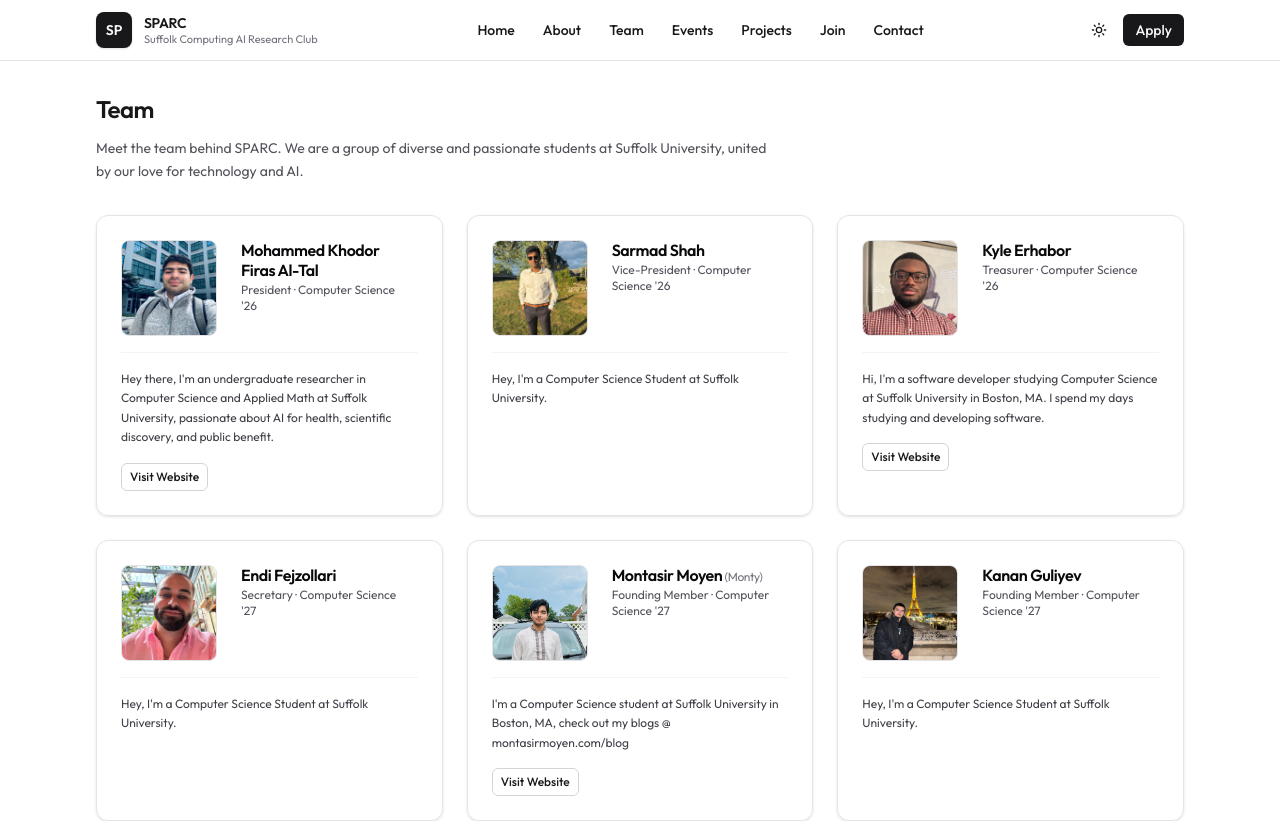
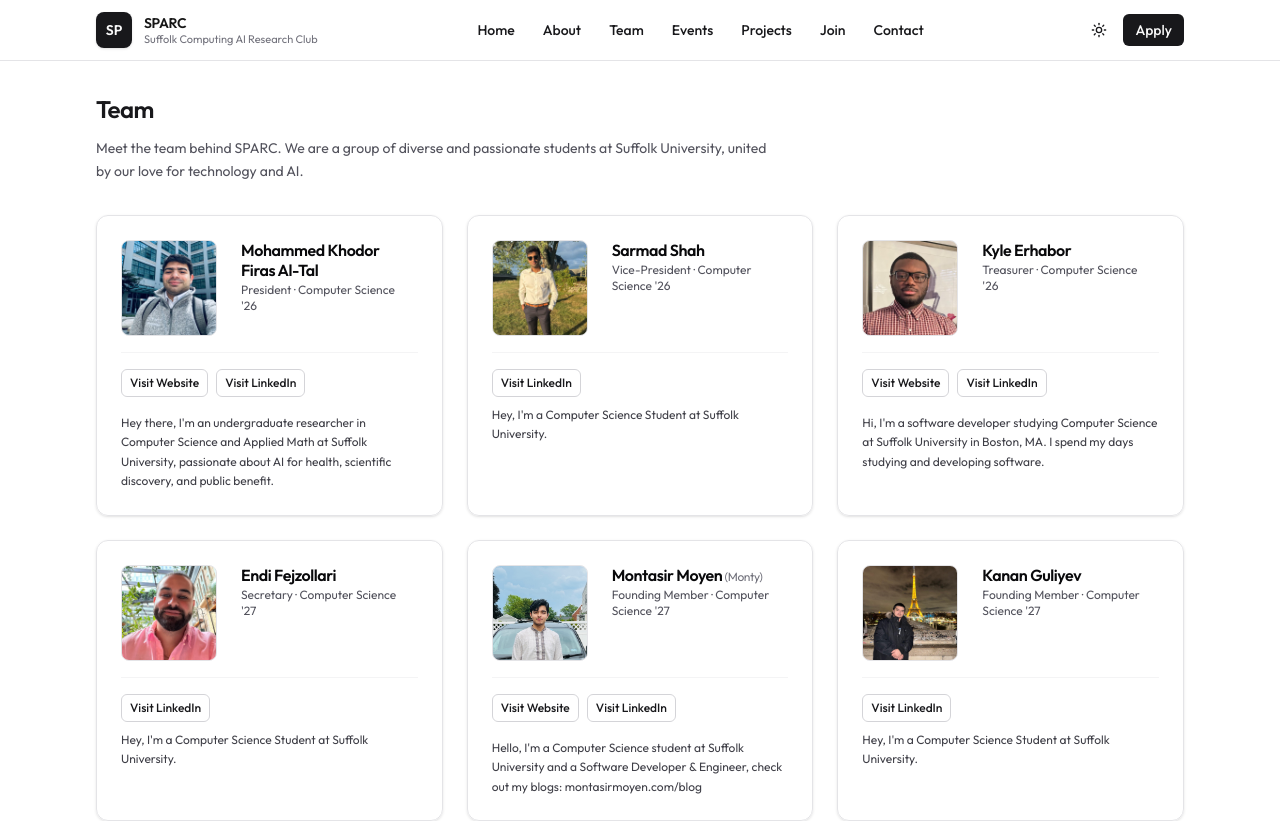
Before and after one commit to montasirmoyen/sparc-website, a Next.js app: page /team in a window 1280 px wide. Shown: the top 821 px of the page. Built offline with nearby package versions, Linux system fonts and the light colour scheme.

Commit message:
Add visit linkedin button

```diff
--- a/app/team/page.tsx
+++ b/app/team/page.tsx
@@ -15,6 +15,7 @@ const team = [
     role: "President · Computer Science '26",
     image: "/mo.jpeg",
     website: "https://mohammedkhodoraltal.com/",
+    linkedin: "https://www.linkedin.com/in/mohammed-al-tal/",
     blurb:
       "Hey there, I'm an undergraduate researcher in Computer Science and Applied Math at Suffolk University, passionate about AI for health, scientific discovery, and public benefit.",
   },
@@ -22,6 +23,7 @@ const team = [
     name: "Sarmad Shah",
     role: "Vice-President · Computer Science '26",
     image: "/sarmad.jpeg",
+    linkedin: "https://www.linkedin.com/in/sarmadshah03/",
     blurb:
       "Hey, I'm a Computer Science Student at Suffolk University.",
   },
@@ -30,6 +32,7 @@ const team = [
     role: "Treasurer · Computer Science '26",
     image: "/kyle.jpeg",
     website: "https://kyleerhabor.com/",
+    linkedin: "https://www.linkedin.com/in/kyleerhabor/",
     blurb:
       "Hi, I'm a software developer studying Computer Science at Suffolk University in Boston, MA. I spend my days studying and developing software.",
   },
@@ -37,6 +40,7 @@ const team = [
     name: "Endi Fejzollari",
     role: "Secretary · Computer Science '27",
     image: "/endi.jpeg",
+    linkedin: "https://www.linkedin.com/in/endi-fejzollari-716aab181/",
     blurb:
       "Hey, I'm a Computer Science Student at Suffolk University.",
   },
@@ -46,13 +50,15 @@ const team = [
     role: "Founding Member · Computer Science '27",
     image: "/monty.jpg",
     website: "https://montasirmoyen.com/",
+    linkedin: "https://www.linkedin.com/in/montasirmoyen/",
     blurb:
-      "I'm a Computer Science student at Suffolk University in Boston, MA, check out my blogs @ montasirmoyen.com/blog",
+      "Hello, I'm a Computer Science student at Suffolk University and a Software Developer & Engineer, check out my blogs: montasirmoyen.com/blog",
   },
   {
     name: "Kanan Guliyev",
     role: "Founding Member · Computer Science '27",
     image: "/kanan.jpg",
+    linkedin: "https://www.linkedin.com/in/kananguliyev/",
     blurb:
       "Hey, I'm a Computer Science Student at Suffolk University.",
   },
@@ -60,6 +66,7 @@ const team = [
     name: "Margulan Kudaibergen",
     role: "Founding Member · Computer Science '28",
     image: "/margulan.jpeg",
+    linkedin: "https://www.linkedin.com/in/margulan-kudaibergen/",
     blurb:
       "Hi, I'm a software engineer studying Computer Science at Suffolk University. I am obsessed with building meaningful products that help people.",
   },
@@ -109,18 +116,26 @@ export default function TeamPage() {
                   </div>
                 </div>
               </CardHeader>
-              <CardContent className="text-[11px] sm:text-xs leading-relaxed text-zinc-700 dark:text-zinc-300">
-                {member.blurb}
-              </CardContent>
-              <CardContent className="mt-3 sm:mt-4">
+              <CardContent className="mb-2 sm:mt-4">
                 {member.website && (
-                  <Button asChild size="xs" variant="outline" className="text-xs">
+                  <Button asChild size="xs" variant="outline" className="mr-2 text-xs">
                     <a href={member.website} target="_blank" rel="noreferrer">
                       Visit Website
                     </a>
                   </Button>
                 )}
+                {member.linkedin && (
+                  <Button asChild size="xs" variant="outline" className="text-xs">
+                    <a href={member.linkedin} target="_blank" rel="noreferrer">
+                      Visit LinkedIn
+                    </a>
+                  </Button>
+                )}
               </CardContent>
+              <CardContent className="text-[11px] sm:text-xs leading-relaxed text-zinc-700 dark:text-zinc-300">
+                {member.blurb}
+              </CardContent>
+
             </Card>
           ))}
         </section>
```
